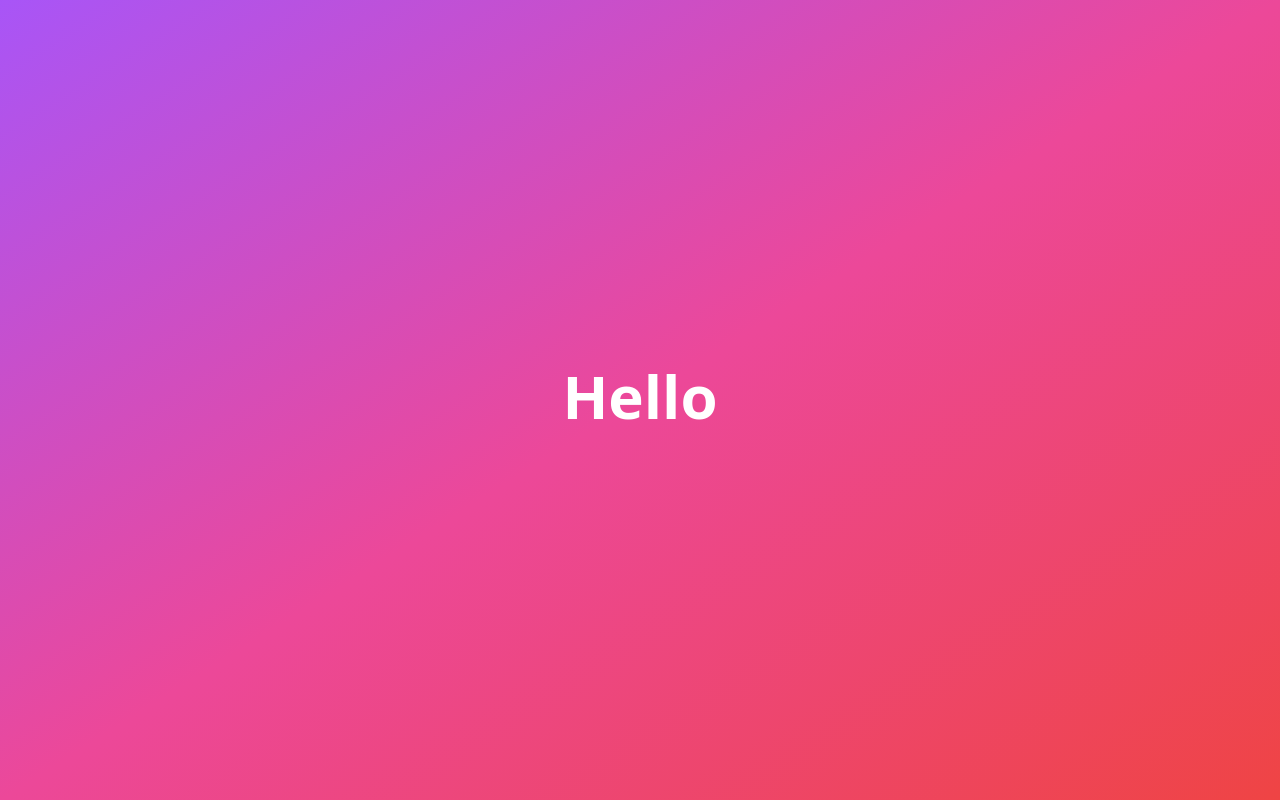
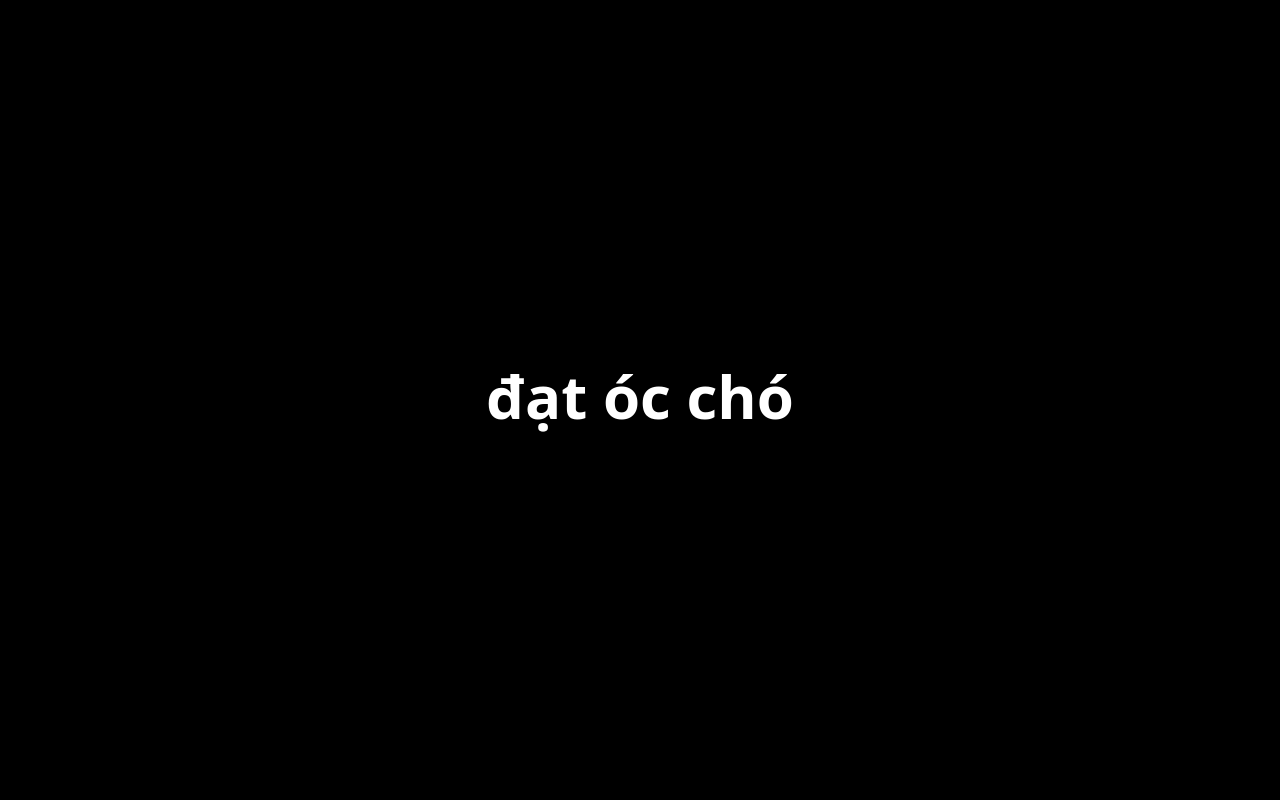
Before and after one commit to toandz20cm/cnpm, a SvelteKit app: page /page2 in a window 1280 px wide. Built offline with nearby package versions, Linux system fonts and the light colour scheme.

Commit message:
share comunity

```diff
--- a/src/routes/page2/+page.svelte
+++ b/src/routes/page2/+page.svelte
@@ -1,5 +1,5 @@
-<div class="min-h-screen flex items-center justify-center bg-gradient-to-br from-purple-500 via-pink-500 to-red-500">
-    <h1 class="text-6xl font-bold text-white animate-bounce">Hello</h1>
+<div class="min-h-screen flex items-center justify-center bg-black">
+    <h1 class="text-6xl font-bold text-white animate-bounce">đạt óc chó</h1>
 </div>
 
 <style>
```
